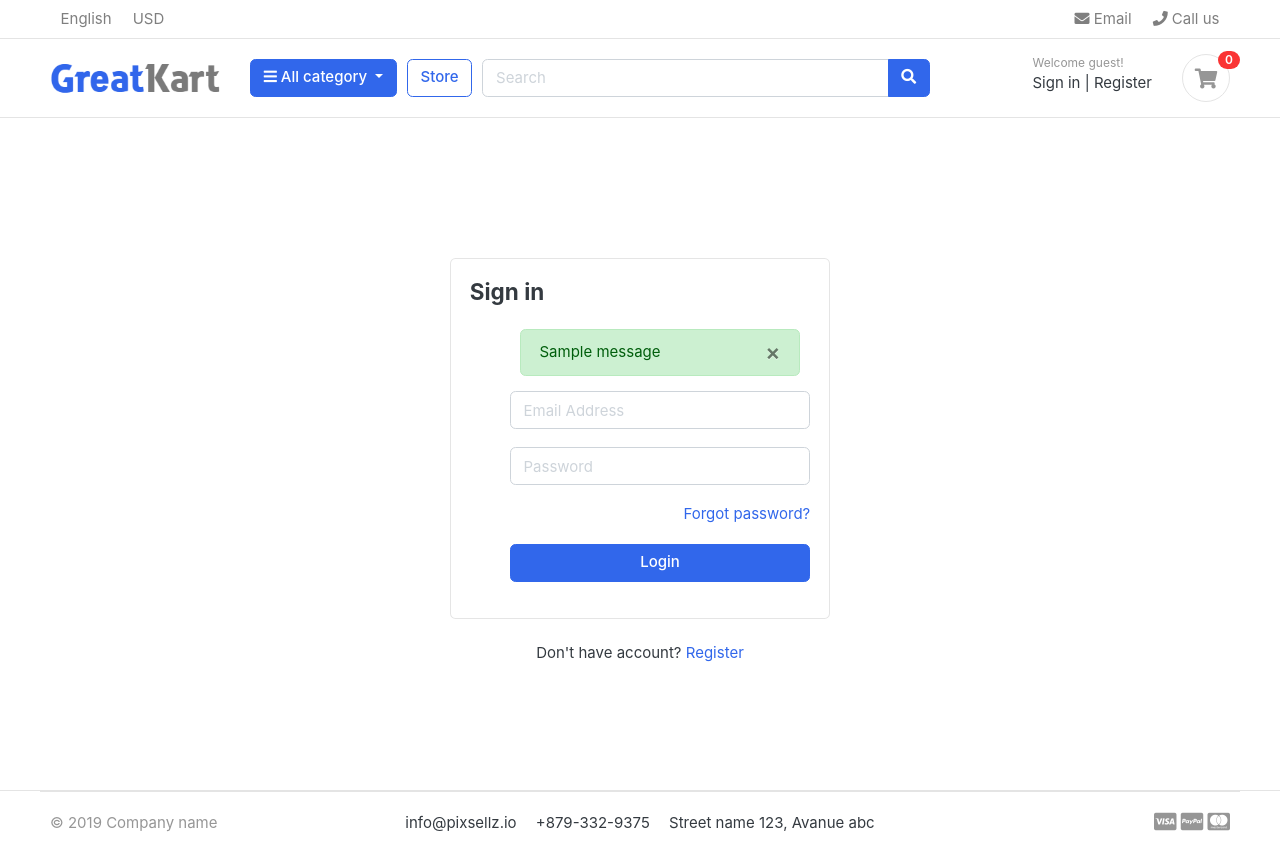
After one commit to jaykri1989/shopkart-django, a Django app: page /accounts/login in a window 1280 px wide. The commit adds this page. Run offline with Django 4.2, Linux system fonts and the light colour scheme; data comes from the database, SQL or seed files in the repository; both versions use the stored data as it was after the commit; one stand-in notice (Sample message) is shown; some libraries are stand-ins or nearby versions; some web fonts are replaced.

Commit message:
Register and Login Pages

```diff
--- /dev/null
+++ b/accounts/urls.py
@@ -0,0 +1,10 @@
+from django.urls import path
+from .import views
+
+urlpatterns= [
+
+    path ('register', views.register, name= 'register' ),
+    path ('login', views.login, name= 'login' ),
+    path ('logout', views.logout, name= 'logout' ),
+
+]
--- a/accounts/views.py
+++ b/accounts/views.py
@@ -1,3 +1,51 @@
-from django.shortcuts import render
+from django.shortcuts import render, redirect
+from .forms import RegistrationForm
+from .models import Account
+from django.contrib import messages, auth
 
 # Create your views here.
+
+def register (request):
+    if request.method == 'POST':
+        form= RegistrationForm(request.POST)
+        if form.is_valid():
+            first_name= form.cleaned_data['first_name']
+            last_name= form.cleaned_data['last_name']
+            phone_number= form.cleaned_data['phone_number']
+            email= form.cleaned_data['email']
+            password= form.cleaned_data['password']
+            username= email.split("@")[0]
+
+            user= Account.objects.create_user(first_name= first_name, last_name= last_name, email=email, username= username, password=password)
+            user.phone_number= phone_number
+            user.save()
+            messages.success(request, 'Registration Successful.')
+            return redirect('register')
+
+    else:
+        form= RegistrationForm()
+    context= {
+        'form': form,
+
+    }
+    return render(request, 'accounts/register.html', context)
+
+def login(request):
+    if request.method == 'POST':
+        email= request.POST['email']
+        password= request.POST['password']
+
+        user = auth.authenticate(email=email, password=password)
+
+        if user is not None:
+            auth.login(request, user)
+            #messages.success (request, "You are lready logged in")
+            return redirect('home')
+
+        else:
+            messages.error(request, 'Invalid login credentials')
+            return redirect('login')
+    return render(request, 'accounts/login.html')
+
+def logout (request):
+    return
--- a/greatkart/urls.py
+++ b/greatkart/urls.py
@@ -24,5 +24,6 @@ urlpatterns = [
     path('', views.home, name= 'home'),
     path('store/', include ('store.urls')),
     path('cart/', include ('carts.urls')),
+    path('accounts/', include ('accounts.urls')),
 
 ] + static(settings.MEDIA_URL, document_root = settings.MEDIA_ROOT)
--- /dev/null
+++ b/templates/accounts/login.html
@@ -0,0 +1,43 @@
+{% extends 'base.html' %}
+
+
+{% block content %}
+
+<!-- ========================= SECTION CONTENT ========================= -->
+<section class="section-conten padding-y" style="min-height:84vh">
+
+<!-- ============================ COMPONENT LOGIN   ================================= -->
+	<div class="card mx-auto" style="max-width: 380px; margin-top:100px;">
+
+      <div class="card-body">
+      <h4 class="card-title mb-4">Sign in</h4>
+      {% include 'includes/alerts.html' %}
+      <form action "{% url 'login' %}" method= "POST">
+        {% csrf_token %}
+          <div class="form-group">
+			 <input type="email" class="form-control" placeholder="Email Address" name= "email">
+          </div> <!-- form-group// -->
+          <div class="form-group">
+			<input type="password" class="form-control" placeholder="Password" name= "password">
+          </div> <!-- form-group// -->
+
+          <div class="form-group">
+          	<a href="#" class="float-right">Forgot password?</a>
+
+          </div> <!-- form-group form-check .// -->
+          <div class="form-group">
+              <button type="submit" class="btn btn-primary btn-block"> Login  </button>
+          </div> <!-- form-group// -->
+      </form>
+      </div> <!-- card-body.// -->
+    </div> <!-- card .// -->
+
+     <p class="text-center mt-4">Don't have account? <a href="{% url 'register' %}"> Register </a></p>
+     <br><br>
+<!-- ============================ COMPONENT LOGIN  END.// ================================= -->
+
+
+</section>
+<!-- ========================= SECTION CONTENT END// ========================= -->
+
+{% endblock %}
--- a/templates/home.html
+++ b/templates/home.html
@@ -1,4 +1,4 @@
-<h2>This is template </h2>
+<!----<h2>This is template </h2> ---->
 
 {%extends 'base.html'%}
 
--- /dev/null
+++ b/templates/includes/alerts.html
@@ -0,0 +1,13 @@
+{% if messages %}
+<ul class="messages">
+    {% for message in messages %}
+    <div id= "messages" class="container">
+    <div {% if message.tags %} class="alert alert-{{ message.tags }}"{% endif %} role= "alert">
+      <button type="button" class= "close" data-dismiss= "alert"><span aria-hidden= "true"> &times; </span> </button>
+        {% if message.level == DEFAULT_MESSAGE_LEVELS.ERROR %}Error: {% endif %}
+        {{ message }}
+    </div>
+    </div>
+    {% endfor %}
+
+{% endif %}
--- a/templates/includes/navbar.html
+++ b/templates/includes/navbar.html
@@ -64,8 +64,8 @@
           <div class="widget-header">
             <small class="title text-muted">Welcome guest!</small>
             <div>
-              <a href="./signin.html">Sign in</a> <span class="dark-transp"> | </span>
-              <a href="./register.html"> Register</a>
+              <a href="{% url 'login' %}">Sign in</a> <span class="dark-transp"> | </span>
+              <a href="{% url 'register' %}"> Register</a>
             </div>
           </div>
           <a href="{% url 'cart' %}" class="widget-header pl-3 ml-3">
```
Also changed, not shown: accounts/forms.py (added, +35 -0 lines), greatkart/settings.py (+7 -0 lines), static/js/script.js (+5 -2 lines), templates/accounts/register.html (added, +76 -0 lines), db.sqlite3.
